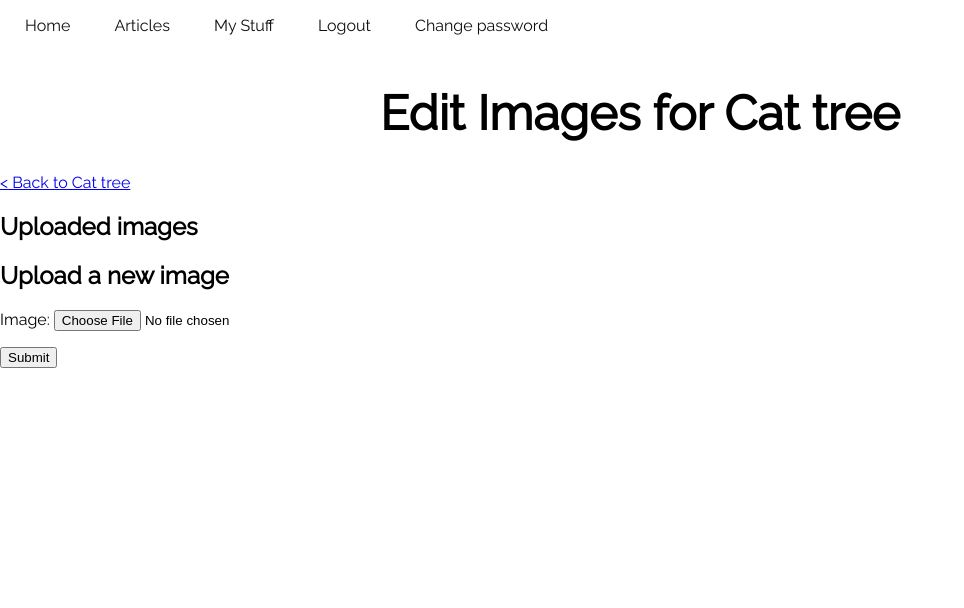
After one commit to johnagower/minimize, a Django app: a page that uses inventory/templates/things/edit_thing_uploads.html in a window 1280 px wide. The commit adds this page. Shown: the top 608 px of the page, without its empty margins (0-964 px from the left). Run offline with Django 3.2, Linux system fonts and the light colour scheme; a user stored in the database is signed in; data comes from the database, SQL or seed files in the repository; both versions use the stored data as it was after the commit.

Commit message:
allow users to upload images for their things and delete them

```diff
--- a/inventory/forms.py
+++ b/inventory/forms.py
@@ -1,11 +1,16 @@
 from django import forms
 from django.forms import ModelForm
-from inventory.models import Thing
+from inventory.models import Thing, Upload
 
 class ThingFormEdit(ModelForm):
 	class Meta:
 		model = Thing
 		fields = ('name', 'description','active',)
+
+class ThingUploadForm(ModelForm):
+	class Meta:
+		model = Upload
+		fields = ('image',)
 
 class ThingFormCreate(ModelForm):
 	class Meta:
--- /dev/null
+++ b/inventory/templates/things/edit_thing_uploads.html
@@ -0,0 +1,23 @@
+{% extends 'base.html' %}
+{% block title %}
+Edit Images for {{ thing.name }} - {{ block.super }}
+{% endblock %}
+{% block content %}
+<h1>Edit Images for {{ thing.name }}</h1>
+	<p>
+		<a href="{% url 'thing_detail' slug=thing.slug %}">
+			< Back to {{ thing.name }}
+		</a>
+	</p>
+<h2>Uploaded images</h2>
+{% for upload in uploads %}
+<img class="thing-img" src="{{ upload.image.url }}" alt="" />
+<a href="{% url 'delete_upload' id=upload.id %}">Delete</a>
+{% endfor %}
+<h2>Upload a new image</h2>
+<form role="form" action="" method="post" enctype="multipart/form-data">
+	{% csrf_token %}
+	{{ form.as_p }}
+	<input type="submit" value="Submit" />
+</form>
+{% endblock %}
--- a/inventory/views.py
+++ b/inventory/views.py
@@ -5,8 +5,13 @@ from django.template import Context
 from django.core.mail import EmailMessage, mail_admins
 from django.contrib.auth.decorators import login_required
 from django.http import Http404
-from inventory.forms import ThingFormEdit, ThingFormCreate, ContactForm
-from inventory.models import Thing, BlogArticle
+from inventory.forms import (
+	ThingFormEdit,
+	ThingFormCreate,
+	ContactForm,
+	ThingUploadForm
+	)
+from inventory.models import Thing, BlogArticle, Upload
 
 # Create your views here.
 def index(request):
@@ -47,6 +52,7 @@ def thing_detail(request, slug):
 @login_required
 def edit_thing(request, slug):
 	thing = Thing.objects.get(slug=slug)
+	uploads = thing.uploads.all()
 	if thing.user != request.user:
 		raise Http404
 	form_class = ThingFormEdit
@@ -61,7 +67,59 @@ def edit_thing(request, slug):
 	return render(request, 'things/edit_thing.html', {
 		'thing': thing,
 		'form': form,
+		'uploads': uploads,
 	})
+
+@login_required
+def edit_thing_uploads(request, slug):
+	# grab the object
+	thing = Thing.objects.get(slug=slug)
+	if thing.user != request.user:
+		raise Http404
+
+	# set the form
+	form_class = ThingUploadForm
+
+	# if coming from a submitted form
+	if request.method == 'POST':
+		#grab the data from the submitted form
+		form = form_class(data=request.POST,
+			files=request.FILES, instance=thing)
+
+		if form.is_valid():
+			# create a new object from the submitted form
+			Upload.objects.create(
+				image=form.cleaned_data['image'],
+				thing=thing,
+			)
+
+			return redirect('edit_thing_uploads', slug=thing.slug)
+
+	# otherwise just create the form
+	else:
+		form = form_class(instance=thing)
+
+	# grab all the objects images
+	uploads = thing.uploads.all()
+
+	# and render the template
+	return render(request, 'things/edit_thing_uploads.html', {
+		'thing': thing,
+		'form': form,
+		'uploads': uploads,
+	})
+
+@login_required
+def delete_upload(request, id):
+	# grab the image
+	upload = Upload.objects.get(id=id)
+	# security check
+	if upload.thing.user != request.user:
+		raise Http404
+	# delete the image
+	upload.delete()
+	# refresh the edit page
+	return redirect('edit_thing_uploads', slug=upload.thing.slug)
 
 @login_required
 def create_thing(request):
--- a/mystuff/urls.py
+++ b/mystuff/urls.py
@@ -53,6 +53,10 @@ urlpatterns = [
     	name='thing_detail'),
     url(r'^things/(?P<slug>[-\w]+)/edit/$',
     	views.edit_thing, name='edit_thing'),
+    url(r'^things/(?P<slug>[-\w]+)/edit/images/$',
+        views.edit_thing_uploads, name='edit_thing_uploads'),
+    url(r'^delete/(?P<id>[-\w]+)/$',
+        views.delete_upload, name='delete_upload'),
 
     #browse
     url(r'^browse/$', RedirectView.as_view(
```
Also changed, not shown: inventory/templates/things/edit_thing.html (+9 -0 lines), db.sqlite3, 3 other files.
